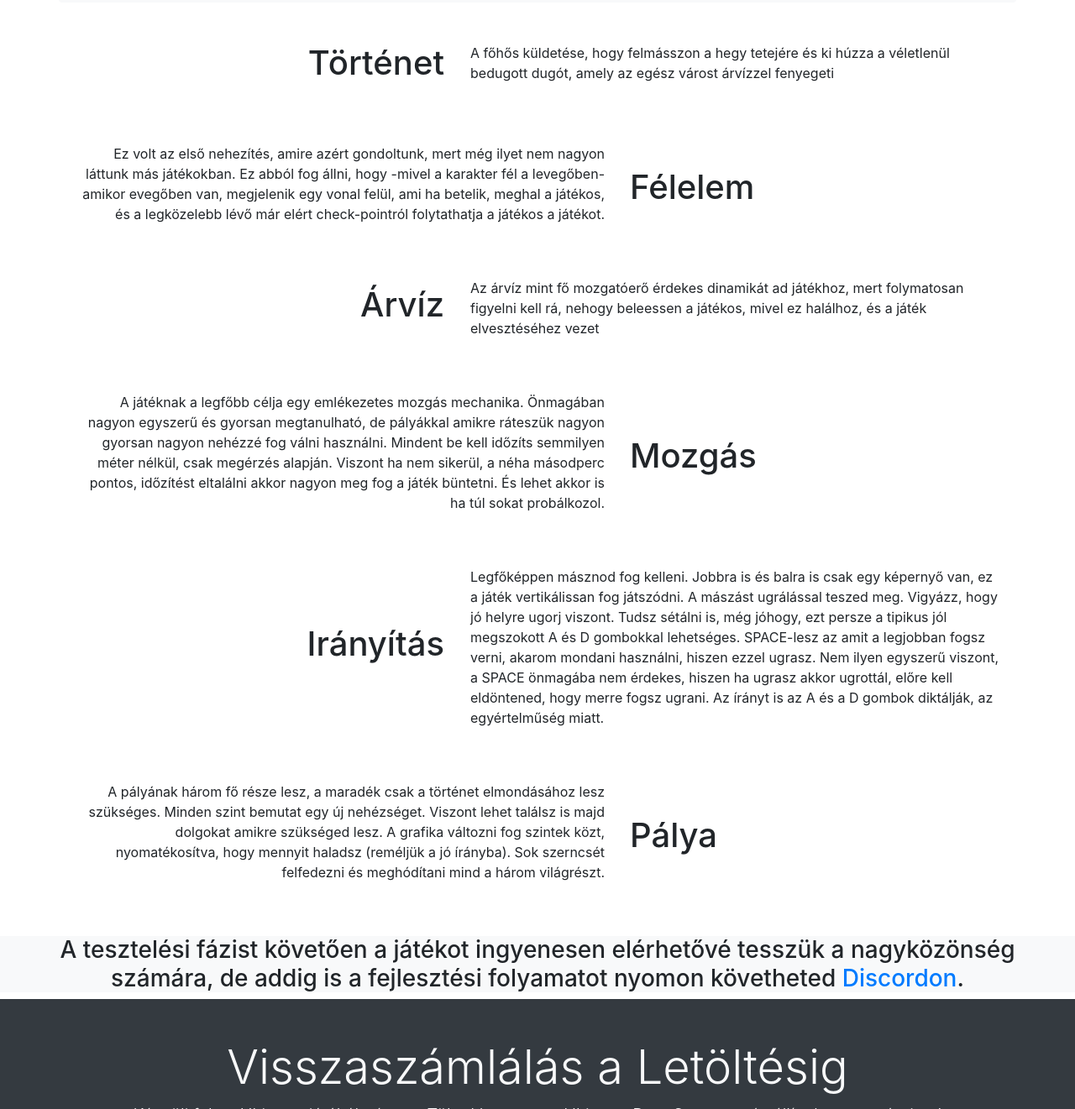
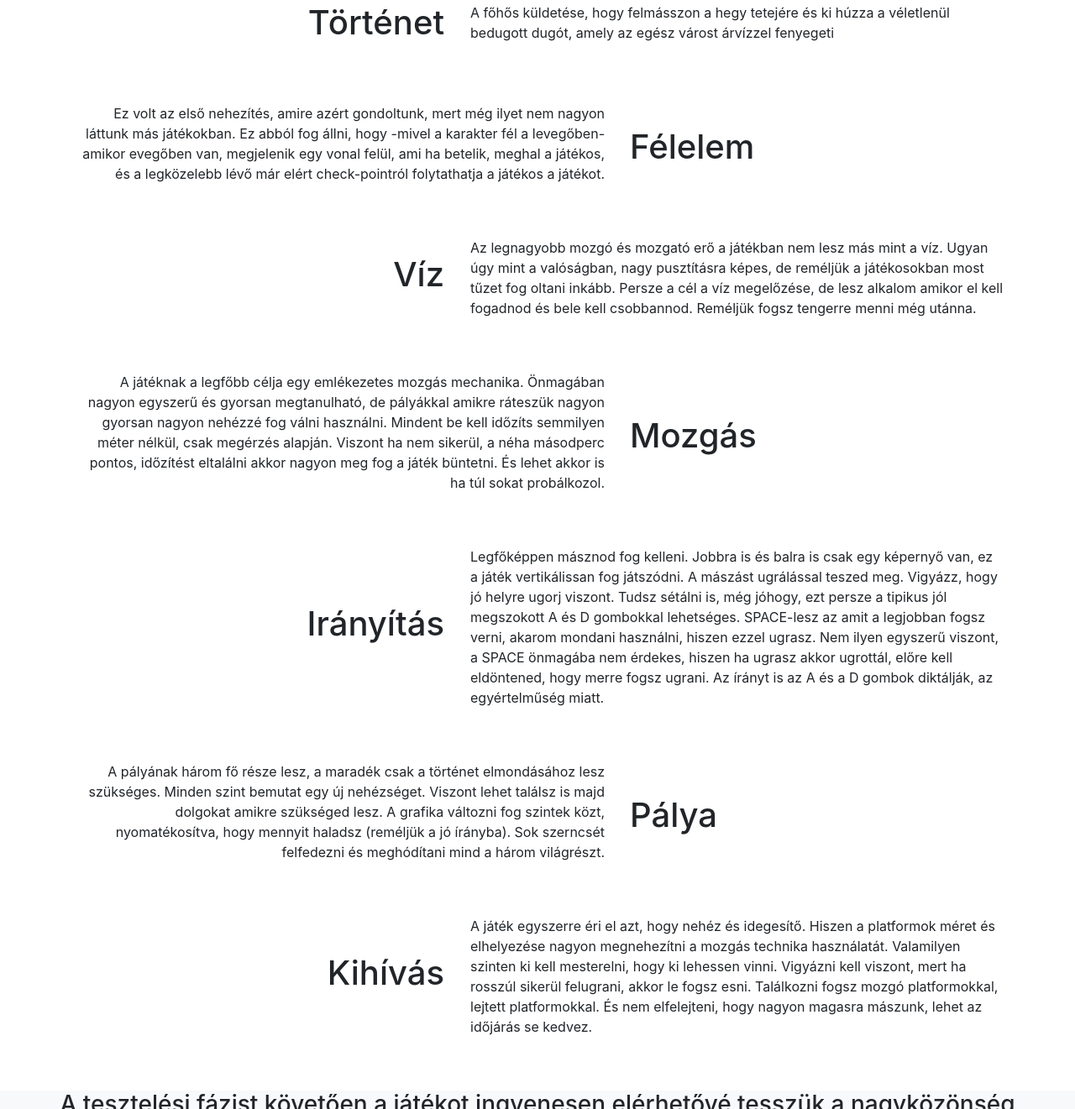
Before and after one commit to mikes28/rage-game, a plain HTML site: page docs/index.html in a window 1280 px wide. Shown: the part 1479-2800 px from the top of the page at 84% size. Drawn offline with nearby package versions, Linux system fonts and the light colour scheme.

Commit message:
asdasdas

```diff
--- a/docs/index.html
+++ b/docs/index.html
@@ -125,8 +125,8 @@
         </section>
 
         </section>
-        <section id="features" class="bg-light py-5">
-            <div class="container">
+        <section id="features" class="bg-light">
+            <div class="container pt-5">
                 <div class="row">
                     <div class="col-lg-4">
                         <h3>Lendületes Játékmenet</h3>
@@ -223,18 +223,20 @@
                     </div>
 
                     <div class="my-auto col-lg-5 p-3  pt-5   rounded ">
-                        <h1 style="text-align: right;">Árvíz</h1>
+                        <h1 style="text-align: right;">Víz</h1>
                     </div>
 
 
                     <div class="col-lg-7 pt-5 ps-4 pe-4   rounded ">
                         <p>
-                            Az árvíz mint fő mozgatóerő érdekes dinamikát ad játékhoz, mert folymatosan figyelni kell
-                            rá, nehogy beleessen a játékos, mivel ez halálhoz, és a játék elvesztéséhez vezet</p>
+                            Az legnagyobb mozgó és mozgató erő a játékban nem lesz más mint a víz. Ugyan úgy mint a
+                            valóságban, nagy pusztításra képes, de reméljük a játékosokban most tűzet fog oltani inkább.
+                            Persze a cél a víz megelőzése, de lesz alkalom amikor el kell fogadnod és bele kell
+                            csobbannod. Reméljük fogsz tengerre menni még utánna.</p>
 
                     </div>
 
-                    <div class="col-lg-7 pt-5 ps-4 pe-4   rounded   "  style="text-align: right;">
+                    <div class="col-lg-7 pt-5 ps-4 pe-4   rounded   " style="text-align: right;">
                         <p>
                             A játéknak a legfőbb célja egy emlékezetes mozgás mechanika. Önmagában nagyon egyszerű és
                             gyorsan megtanulható, de pályákkal amikre ráteszük nagyon gyorsan nagyon nehézzé fog válni
@@ -269,7 +271,7 @@
 
 
 
-                    <div class="col-lg-7 pt-5 ps-4 pe-4   rounded   "  style="text-align: right;">
+                    <div class="col-lg-7 pt-5 ps-4 pe-4   rounded   " style="text-align: right;">
                         <p>
                             A pályának három fő része lesz, a maradék csak a történet elmondásához lesz szükséges.
                             Minden szint bemutat egy új nehézséget. Viszont lehet találsz is majd dolgokat amikre
@@ -282,6 +284,27 @@
                     <div class="my-auto col-lg-5 pt-5 pe-4  ">
                         <h1>Pálya</h1>
                     </div>
+
+
+
+
+                    <div class="my-auto col-lg-5 p-3 pt-5   rounded ">
+                        <h1 style="text-align: right;">Kihívás</h1>
+                    </div>
+
+
+                    <div class="col-lg-7 pt-5 ps-4 pe-4   rounded ">
+                        <p>
+                            A játék egyszerre éri el azt, hogy nehéz és idegesítő. Hiszen a platformok méret és
+                            elhelyezése nagyon megnehezítni a mozgás technika használatát. Valamilyen szinten ki kell
+                            mesterelni, hogy ki lehessen vinni. Vigyázni kell viszont, mert ha rosszúl sikerül
+                            felugrani, akkor le fogsz esni. Találkozni fogsz mozgó platformokkal, lejtett platformokkal.
+                            És nem elfelejteni, hogy nagyon magasra mászunk, lehet az időjárás se kedvez.
+                        </p>
+
+                    </div>
+
+
 
                 </div>
             </div>
```
